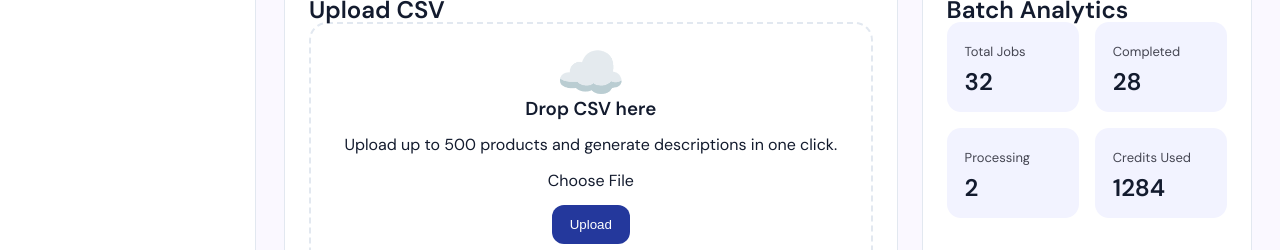
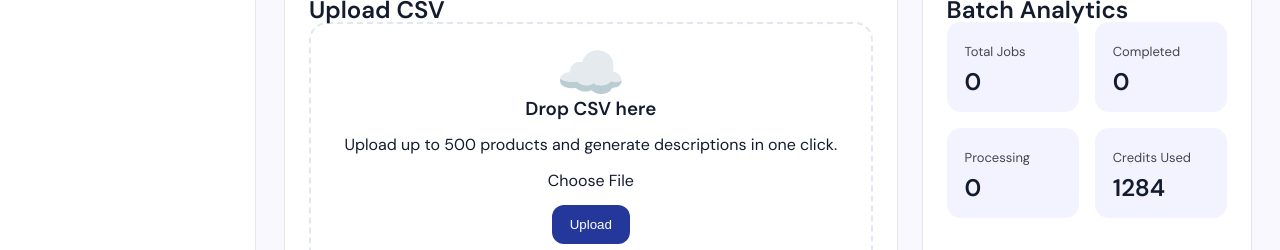
Before and after one commit to nikita2811/contentgraph, a React (Vite) app: page /bulk-upload in a window 1280 px wide. Shown: the part 313-563 px from the top of the page. Built offline with nearby package versions, Linux system fonts and the light colour scheme; no server answers; sample sign-in values are in the browser's storage.

Commit message:
prod bugs fixed

```diff
--- a/src/components/BulkUploadJob.tsx
+++ b/src/components/BulkUploadJob.tsx
@@ -190,7 +190,6 @@ const BulkUploadPage: React.FC<Props> = ({ credits }) => {
 
     return (
         <div className="bulk-page">
-            {/* Hero */}
             {toast && (
                 <Toast
                     message={toast.message}
@@ -198,8 +197,8 @@ const BulkUploadPage: React.FC<Props> = ({ credits }) => {
                     onClose={() => setToast(null)}
                 />
             )}
+
             {jobsError && <p className="text-red-500">{jobsError}</p>}
-
             <section className="bulk-hero">
                 <div>
                     <h1>🚀 Bulk Product Generator</h1>
@@ -208,34 +207,26 @@ const BulkUploadPage: React.FC<Props> = ({ credits }) => {
                         SEO-optimized descriptions in minutes.
                     </p>
                 </div>
-
                 <div className="bulk-credit-pill">
                     ⚡ {credits} Credits
                 </div>
             </section>
-
-            {/* Top Grid */}
             <section className="bulk-top-grid">
                 <div className="bulk-upload-card">
                     <h2>Upload CSV</h2>
-
                     <div className="bulk-dropzone">
                         <div className="bulk-upload-icon">☁️</div>
-
                         <h3>Drop CSV here</h3>
-
                         <p>
                             Upload up to 500 products and generate
                             descriptions in one click.
                         </p>
-
                         <input
                             id="csv-input"
                             type="file"
                             accept=".csv"
                             style={{ display: "none" }}
                             onChange={handleFileChange}
-
                         />
                         {!file ? (
                             <label htmlFor="csv-input" className="choose-file-btn">
@@ -252,34 +243,25 @@ const BulkUploadPage: React.FC<Props> = ({ credits }) => {
                                 <button onClick={() => { setFile(null); setRowCount(null); setBalanceOk(null); }}>✕</button>
                             </span>
                         )}
-
-
-
                         <button onClick={handleUpload}>Upload</button>
-
                     </div>
                 </div>
-
-                {/* Analytics */}
                 <div className="bulk-stats-card">
                     <h2>Batch Analytics</h2>
-
                     <div className="bulk-stats-grid">
                         <div className="bulk-stat">
                             <span>Total Jobs</span>
-                            <strong>32</strong>
+                            {/* Bug 2 fix — use jobsCount from state, not hardcoded */}
+                            <strong>{jobsCount}</strong>
                         </div>
-
                         <div className="bulk-stat">
                             <span>Completed</span>
-                            <strong>28</strong>
+                            <strong>{jobs.filter(j => j.status === "completed").length}</strong>
                         </div>
-
                         <div className="bulk-stat">
                             <span>Processing</span>
-                            <strong>2</strong>
+                            <strong>{jobs.filter(j => j.status === "processing").length}</strong>
                         </div>
-
                         <div className="bulk-stat">
                             <span>Credits Used</span>
                             <strong>1284</strong>
@@ -287,13 +269,10 @@ const BulkUploadPage: React.FC<Props> = ({ credits }) => {
                     </div>
                 </div>
             </section>
-
-            {/* Recent Jobs */}
             <section className="bulk-jobs-card">
                 {jobsLoading && jobs.length === 0 ? (
                     <div className="dashboard-loading">Loading jobs...</div>
                 ) : jobs.length > 0 ? (
-                    // Fix 2: wrap in a fragment, and Fix 3: render job_search not jobs
                     <>
                         <div className="bulk-card-header">
                             <h2>Recent Jobs</h2>
@@ -309,47 +288,44 @@ const BulkUploadPage: React.FC<Props> = ({ credits }) => {
                                     <th>Action</th>
                                 </tr>
                             </thead>
-
                             <tbody>
-                                {jobs.filter((job) => job.type === "bulk")
-                                    .map((job) => (
-
+                                {/* Bug 3 fix — uses memoized bulkJobs */}
+                                {jobs.map((job) => (
                                     <tr key={job.id}>
                                         <td>{job.name}</td>
-
                                         <td>
-                                                <span className="status done">
+                                            {/* Bug 1 fix — dynamic status class */}
+                                            <span className={`status ${job.status}`}>
                                                 {job.status}
                                             </span>
                                         </td>
-
                                         <td>
                                             <div className="progress-bar">
                                                 <div
                                                     className="progress-fill"
-
-                                                        style={{
-                                                            width: `${job.progress}%`,
-                                                        }}
+                                                    style={{ width: `${job.progress}%` }}
                                                 />
                                             </div>
                                         </td>
-
                                         <td>{job.total_products}</td>
-
                                         <td>
                                             {job.status === "completed" && (
-                                                    <button className="action-btn" onClick={() => downloadJob(job.id)}>
-                                                        Download
+                                                <button
+                                                    className="action-btn"
+                                                    onClick={() => downloadJob(job.id)}
+                                                > Download
                                                 </button>
                                             )}
                                         </td>
                                     </tr>
-
-
                                 ))}
                             </tbody>
                         </table>
+
+                        {/* Bug 2 (inline loader) fix — shows during Load More */}
+                        {jobsLoading && (
+                            <div className="dashboard-loading">Loading more...</div>
+                        )}
                         {jobsNext && (
                             <button
                                 onClick={handleLoadMore}
@@ -367,40 +343,6 @@ const BulkUploadPage: React.FC<Props> = ({ credits }) => {
                     </div>
                 )}
             </section>
-
-            {/* Activity
-            <section className="bulk-activity-card">
-                <h2>Recent Activity</h2>
-
-                <ul>
-
-                    <li>
-                        ✅ Summer Collection completed
-                    </li>
-                    <li>
-                        ⚡ 120 descriptions generated
-                    </li>
-                    <li>📥 CSV downloaded</li>
-                    <li>
-                        💳 120 credits consumed
-                    </li>
-                </ul>
-            </section>
-
-            {/* Template
-            <section className="bulk-template-card">
-                <h2>Need a Template?</h2>
-
-                <p>
-                    Download a ready-to-use CSV format
-                    and start generating descriptions
-                    immediately.
-                </p>
-
-                <button>
-                    Download CSV Template
-                </button>
-            </section> */}
         </div>
     );
 };
--- a/src/components/JobHistoryPage.tsx
+++ b/src/components/JobHistoryPage.tsx
@@ -49,7 +49,7 @@ const JobHistoryPage = () => {
                     { params: { page, page_size: 10 } }
                 );
 
-                const { results, count, next } = response.data;
+                const { results, next } = response.data;
 
                 setJobs(prev => append ? [...prev, ...results] : results);
                 setJobsNext(next);
```
Lines whose indentation alone changed are shown as unchanged.
